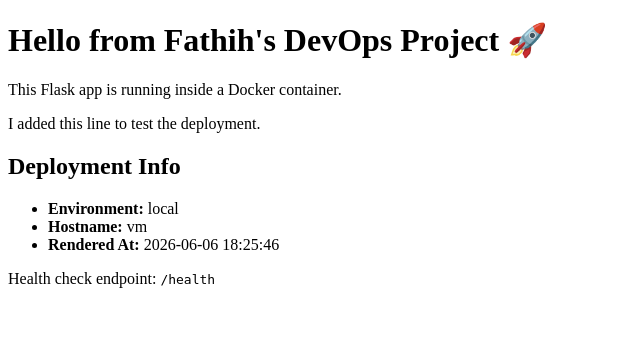
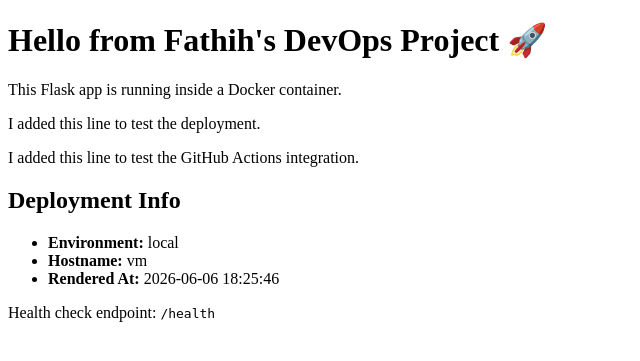
Before and after one commit to mfathih/devops-flask-cicd-1, a Flask app: page / in a window 1280 px wide. Shown: the top 361 px of the page, without its empty margins (0-640 px from the left). Run offline with Flask 3, Linux system fonts and the light colour scheme.

Commit message:
Added line to test GA

```diff
--- a/app/templates/index.html
+++ b/app/templates/index.html
@@ -8,6 +8,7 @@
 
     <p>This Flask app is running inside a Docker container.</p>
     <p>I added this line to test the deployment.</p>
+    <p>I added this line to test the GitHub Actions integration.</p>
 
     <h2>Deployment Info</h2>
     <ul>
```
